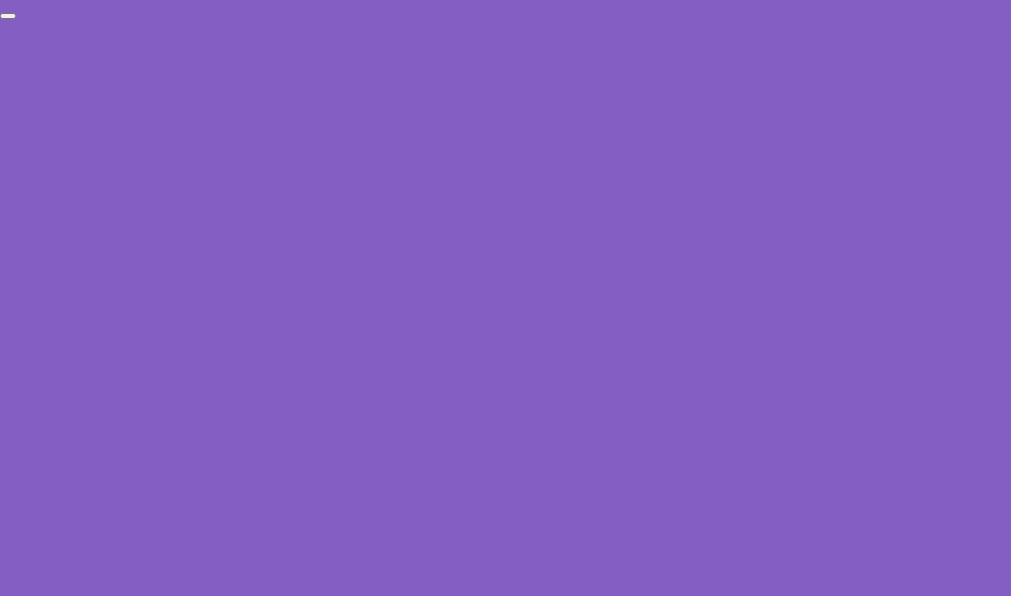
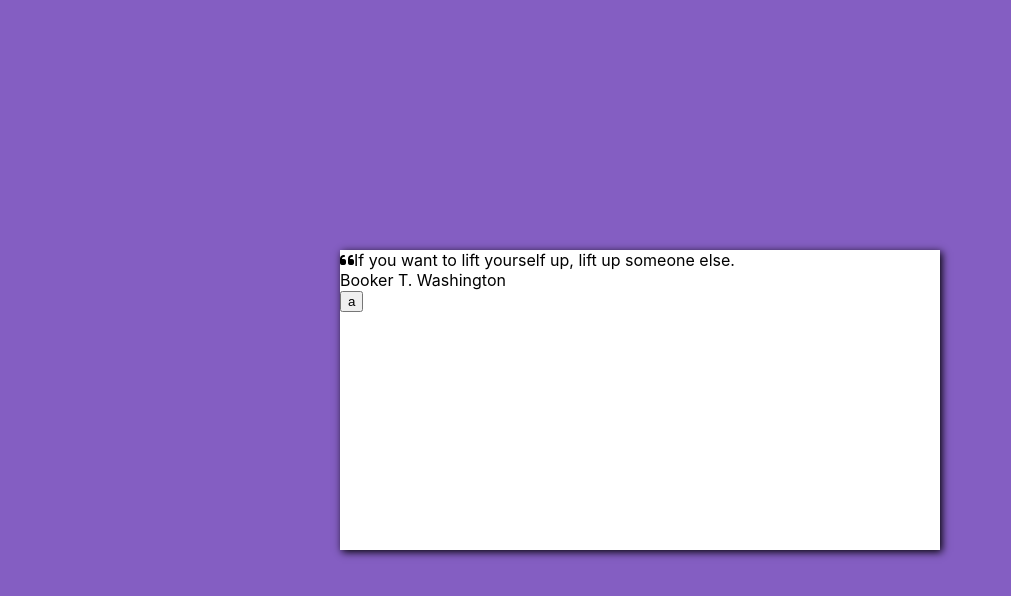
Before and after one commit to FROSTYLAN/01-003-QuotesApp, a React (Create React App) app: page / in a window 1280 px wide. Shown: the top 596 px of the page, without its empty margins (0-1011 px from the left). Built offline with nearby package versions, Linux system fonts and the light colour scheme.

Commit message:
componente card

```diff
--- a/public/index.html
+++ b/public/index.html
@@ -24,6 +24,7 @@
       work correctly both with client-side routing and a non-root public URL.
       Learn how to configure a non-root public URL by running `npm run build`.
     -->
+    <script src="https://kit.fontawesome.com/81987239fa.js" crossorigin="anonymous"></script>
     <title>Entregable 1 - React</title>
   </head>
   <body>
--- a/src/App.js
+++ b/src/App.js
@@ -1,5 +1,7 @@
 import './App.css';
 import { useState } from 'react';
+import quotes from './quotes.json';
+import Card from './components/Card.js';
 
 function App() {
 
@@ -26,9 +28,11 @@ function App() {
     setAlterColor(getColor());
   }
 
+  console.log(quotes);
+
   return (
     <div className='app' style={{background: alterColor}}>
-      <button onClick={changeColor}></button>
+      <Card/>
     </div>
   );
 }
--- /dev/null
+++ b/src/components/Card.js
@@ -0,0 +1,28 @@
+import React from 'react';
+import quotes from '../quotes.json';
+import { useState } from 'react';
+
+const Card = () => {
+
+    const [alterQuote, setAlterQuote] = useState(quotes[getQuote()]);
+    const changeQuote = () => {
+        setAlterQuote(quotes[getQuote()]);
+    }
+
+    return (
+        <div className='card'>
+            <div>
+                <i class="fa-solid fa-quote-left"></i>
+                {alterQuote.quote}
+            </div>
+            <div>
+                {alterQuote.author}
+            </div>
+            <button onClick={changeQuote}>a</button>
+        </div>
+    );
+};
+
+const getQuote = () => Math.floor(Math.random() * quotes.length);
+
+export default Card;
--- a/src/index.css
+++ b/src/index.css
@@ -15,4 +15,13 @@ code {
 .app{
   width: 100vw;
   height: 100vh;
+  display: flex;
 }
+
+.card{
+  margin: auto;
+  width: 600px;
+  height: 300px;
+  background-color: #fff;
+  box-shadow: 2px 2px 8px #000;
+}
```
